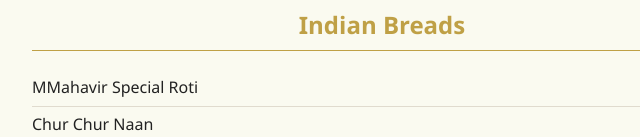
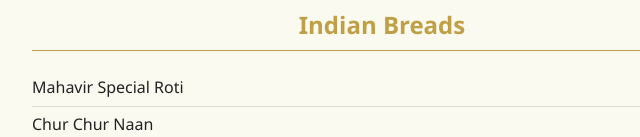
Before and after one commit to ahaan000/menutoday, a plain HTML site: page index.html in a window 1280 px wide. Shown: the part 663-800 px from the top of the page, 258-898 px from the left. Drawn offline with Linux system fonts and the light colour scheme; a web font is replaced by a local one.

Commit message:
Update index.html

```diff
--- a/index.html
+++ b/index.html
@@ -88,7 +88,7 @@
 
     <h2>Indian Breads</h2>
     <ul>
-      <li>MMahavir Special Roti</li>
+      <li>Mahavir Special Roti</li>
       <li>Chur Chur Naan</li>
     </ul>
 
```
